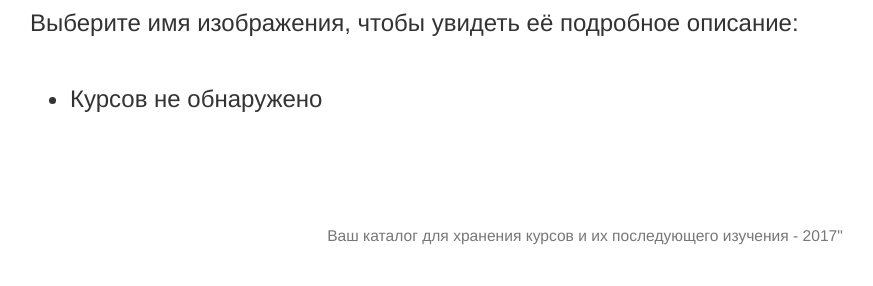
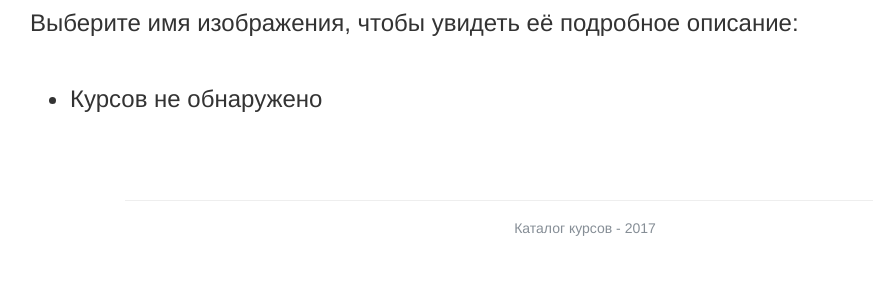
Before and after one commit to Sergey19940808/catalog, a Django app: page / in a window 1280 px wide. Shown: the part 550-836 px from the top of the page, without its empty margins (55-928 px from the left). Before the commit the page ends 795 px from the top, so only its background shows below. Run offline with Django 3.2, Linux system fonts and the light colour scheme; data that the repository does not hold is empty; some libraries are stand-ins or nearby versions.

Commit message:
Finish work

```diff
--- a/catalog/templates/base.html
+++ b/catalog/templates/base.html
@@ -61,8 +61,16 @@
 
     <!-- bottom page -->
     <footer class="footer">
-      <br>
-      <h3 align="center"><small>Ваш каталог для хранения курсов и их последующего изучения - 2017"</small></h3>
+      <div class="container">
+        <div class="row">
+          <div class="col-lg-10 mx-auto text-center">
+            <hr class="small">
+              <h5><p class="text-muted">Каталог курсов - 2017</p></h5>
+              <br>
+              <br>
+          </div>
+        </div>
+      </div>
     </footer>
   </body>
 </html>
```
